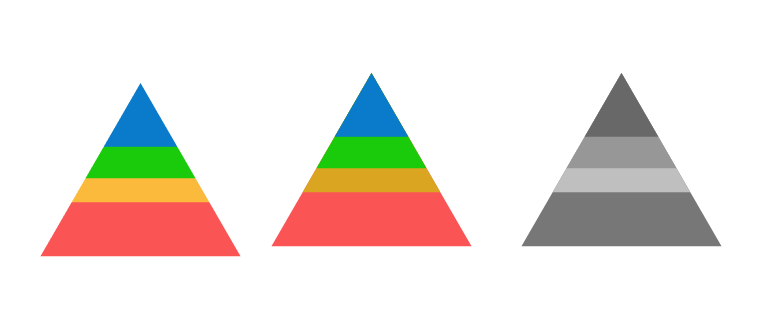
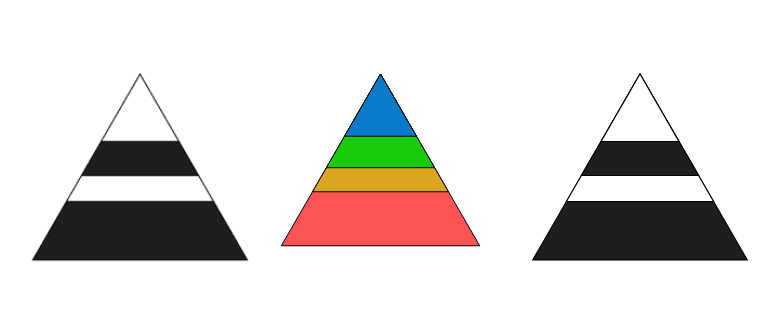
Before and after one commit to ITbrandon/svg-logo-design, a plain HTML site: page index.html in a window 1280 px wide. Shown: the part 210-536 px from the top of the page, without its empty margins (250-1029 px from the left). Drawn offline with Linux system fonts and the light colour scheme.

Commit message:
svg-logo

```diff
--- a/index.html
+++ b/index.html
@@ -9,10 +9,12 @@
 </head>
 <body>
 
-  <img src="images/Group 1.png" alt="My Logo Design">
+  <img src="images/logo.png" alt="My Logo Design" width="250" height="250">
 
-  <svg id ="logo" xmlns="http://www.w3.org/2000/svg" width="250" height="250" fill="none"><path fill="#FA5454" d="m115.5 0 100.026 173.25H15.4741L115.5 0Z"/><path fill="#FBBA3B" d="m115.5 0 68.849 119.25H46.651L115.5 0Z"/><path fill="#19CB0A" d="m115.5 0 54.993 95.25H60.5074L115.5 0Z"/><path fill="#0A7ACB" d="m115.5 0 36.806 63.75H78.6939L115.5 0Z"/></svg>
+  <svg id="logo" xmlns="http://www.w3.org/2000/svg" width="250" height="250" fill="none"><path fill="#1E1E1E" stroke="#000" d="M16.3401 172.75 115.5 1l99.16 171.75H16.3401Z"/><path fill="#fff" stroke="#000" d="M47.517 118.75 115.5 1l67.983 117.75H47.517Z"/><path fill="#1E1E1E" stroke="#000" d="M61.3734 94.75 115.5 1l54.127 93.75H61.3734Z"/><path fill="#fff" stroke="#000" d="M79.5599 63.25 115.5 1l35.94 62.25H79.5599Z"/></svg>
 
-  <img id="monochrome" src="monochrome.svg" alt="Monochrome SVG" width="250" height="250">
+  <img class="monochrome" src="svg-logo.svg" alt="My-Logo" width="250" height="250">
+
+
 </body>
 </html>
--- a/styles.css
+++ b/styles.css
@@ -9,14 +9,14 @@ svg {
   transition: transform 0.5s ease;
 }
 
-#monochrome {
-  filter: grayscale(100%);
+img {
   cursor: pointer;
 }
 
 path:nth-child(1) {
   transition: 0.4s;
   cursor: pointer;
+  fill: #FA5454;
 }
 
 path:nth-child(1):hover {
@@ -27,7 +27,7 @@ path:nth-child(1):hover {
 path:nth-child(2) {
   transition: 0.4s;
   cursor: pointer;
-  fill: goldenrod;
+  fill: #daa520;
 }
 
 path:nth-child(2):hover {
@@ -37,6 +37,7 @@ path:nth-child(2):hover {
 path:nth-child(3) {
   transition: 0.4s;
   cursor: pointer;
+  fill: #19CB0A;
 }
 
 path:nth-child(3):hover {
@@ -46,6 +47,7 @@ path:nth-child(3):hover {
 path:nth-child(4) {
   transition: 0.4s;
   cursor: pointer;
+  fill: #0A7ACB
 }
 
 path:nth-child(4):hover {
```
Also changed, not shown: images/Group 1.png (deleted), images/logo.png (added), monochrome.svg (deleted), svg-logo.svg (added), 1 other file.
